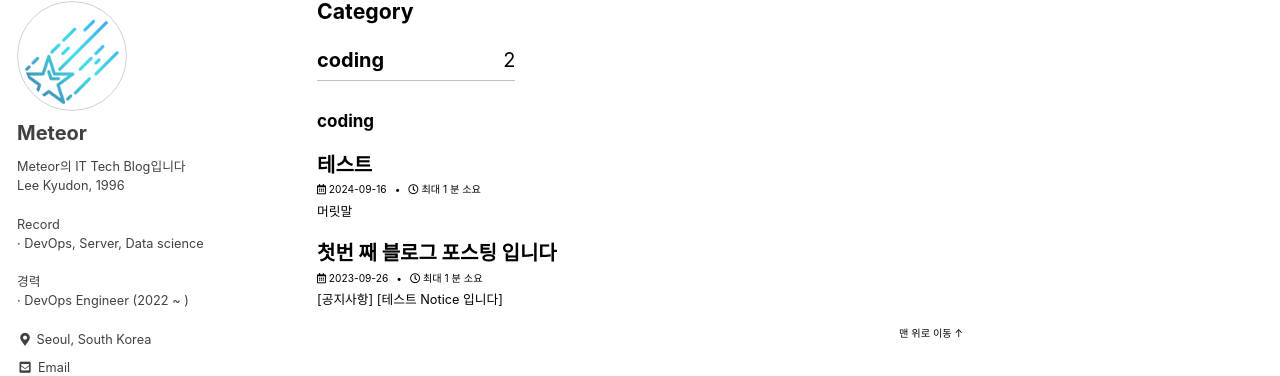
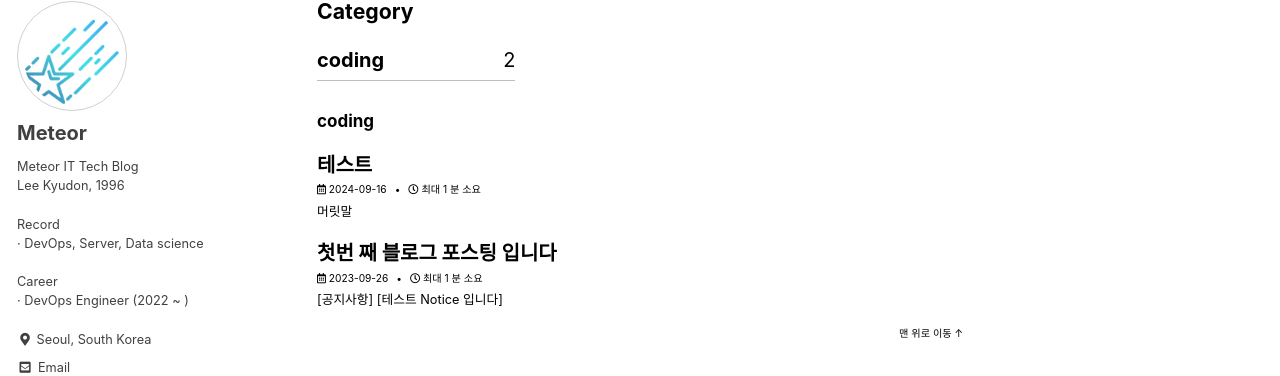
Before and after one commit to MeteorNote/MeteorNote.github.io, a Jekyll site: the page built from _pages/category-archive.md, in a window 1280 px wide. Shown: the part 141-517 px from the top of the page. Built offline with Jekyll 4.4.1, drawn with Linux system fonts in a browser that asks for light colours; cached includes are drawn as plain includes.

Commit message:
Update _config.yml

```diff
--- a/_config.yml
+++ b/_config.yml
@@ -106,7 +106,7 @@ analytics:
 author:
   name             : "Meteor"
   avatar           : "/images/meteor.png" # path of avatar image, e.g. "/assets/images/bio-photo.jpg"
-  bio              : "Meteor의 IT Tech Blog입니다<br> Lee Kyudon, 1996 <br><br> Record <br> &#8231; DevOps, Server, Data science <br><br> 경력 <br> &#8231; DevOps Engineer (2022 ~ )"
+  bio              : "Meteor IT Tech Blog<br> Lee Kyudon, 1996 <br><br> Record <br> &#8231; DevOps, Server, Data science <br><br> Career <br> &#8231; DevOps Engineer (2022 ~ )"
   location         : "Seoul, South Korea"
   email            :
   links:
```
